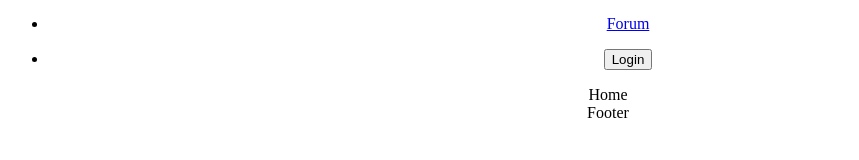
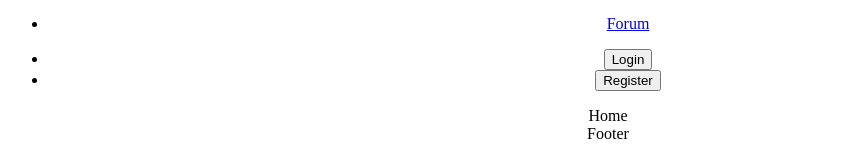
Before and after one commit to HearingHealthApp/Ruben, a React (Vite) app in the folder ear-health-project-ui/: page / in a window 1280 px wide. Shown: the part 361-521 px from the top of the page, without its empty margins (32-891 px from the left). Built offline with nearby package versions, Linux system fonts and the light colour scheme.

Commit message:
Update Navbar.jsx

```diff
--- a/ear-health-project-ui/src/components/Navbar/Navbar.jsx
+++ b/ear-health-project-ui/src/components/Navbar/Navbar.jsx
@@ -28,7 +28,14 @@ const Navbar =
         ) : (
           <ul>
             <li>
+              <Link to="/login">
               <button className='login'>Login</button>
+              </Link>
+            </li>
+            <li>
+              <Link to="register">
+                <button className='register_button'>Register</button>
+              </Link>
             </li>
           </ul>
         )}
```
